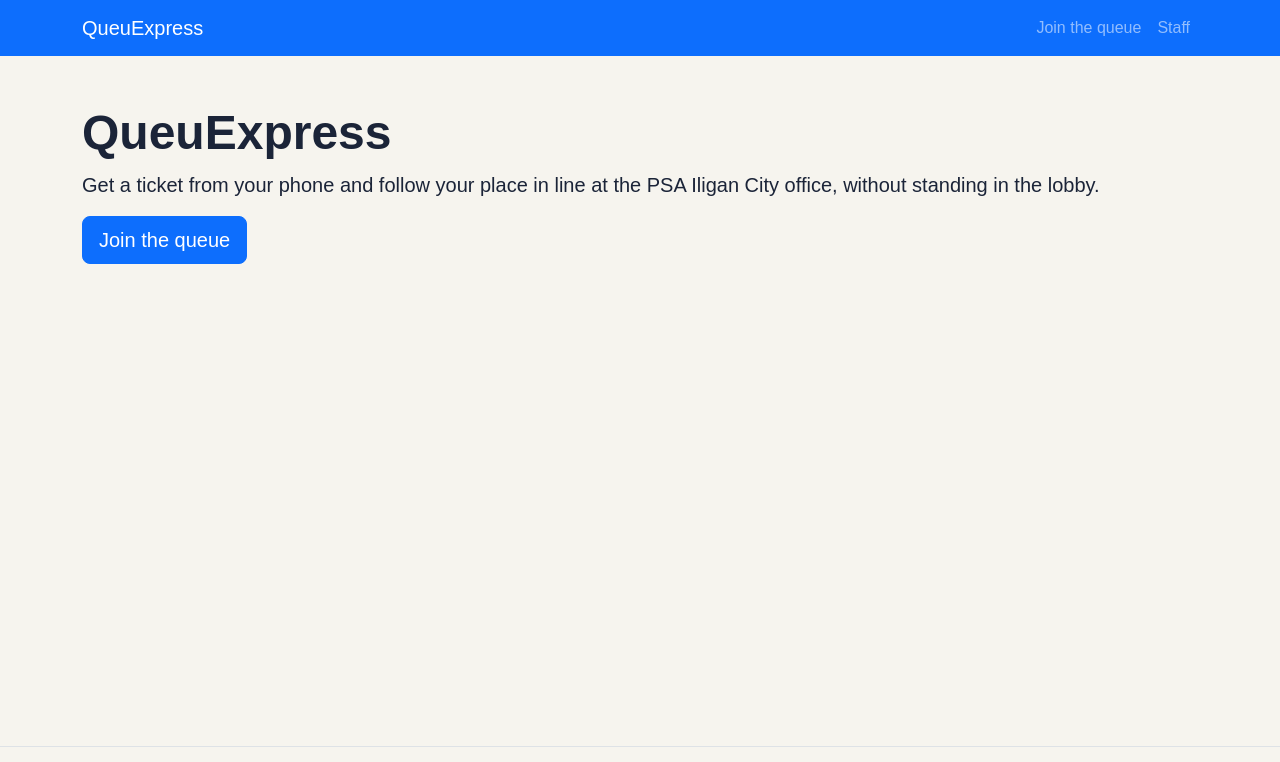
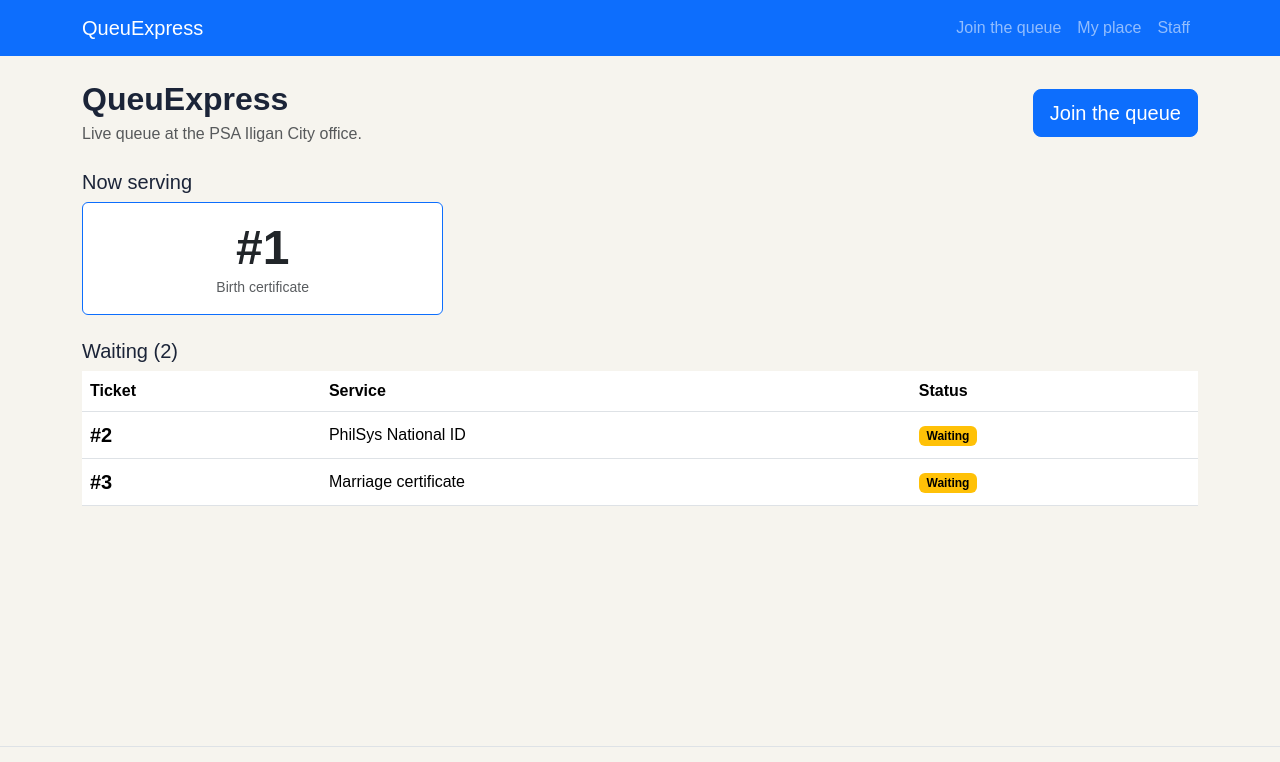
Before and after one commit to juliuszalsos/CCC181, a Flask app: page / in a window 1280 px wide. Shown: the top 762 px of the page. Run offline with Flask 3, Linux system fonts and the light colour scheme.

Commit message:
My Place page (#7)

```diff
--- a/app.py
+++ b/app.py
@@ -6,7 +6,7 @@ then open http://127.0.0.1:5000
 """
 import re
 
-from flask import Flask, abort, flash, redirect, render_template, request, url_for
+from flask import Flask, abort, flash, redirect, render_template, request, session, url_for
 
 app = Flask(__name__)
 app.secret_key = "dev-only-change-me"  # Week 11 moves this into an environment variable
@@ -29,29 +29,66 @@ TICKETS = [
 ]
 
 ACTIVE_STATUSES = ("waiting", "called")
-
+MINUTES_PER_TICKET = 5  # rough estimate for the approximate wait (FR-02)
 EMAIL_PATTERN = re.compile(r"[^@\s]+@[^@\s]+\.[^@\s]+")
-
-def service_names():
-    """Map service id -> service name for easy lookup in templates."""
-    return {s["id"]: s["name"] for s in SERVICES}
-
 
 def get_ticket(number):
     return next((t for t in TICKETS if t["number"] == number), None)
 
+@app.get("/my-place")
+def my_place():
+    number = session.get("ticket_id")
+    if number is not None and get_ticket(number):
+        return redirect(url_for("ticket", ticket_id=number))
+    session.pop("ticket_id", None)  # stale, e.g. the in-memory data was reset
+    return render_template("find.html", form={})
 
-def people_ahead(ticket):
-    """Count waiting tickets with a lower number than this one."""
-    return sum(
-        1 for t in TICKETS
-        if t["status"] == "waiting" and t["number"] < ticket["number"]
-    )
 
+@app.post("/my-place")
+def find_ticket():
+    raw = request.form.get("number", "").strip().lstrip("#")
+    t = get_ticket(int(raw)) if raw.isdigit() else None
+    if t is None:
+        flash("Please fix the highlighted field.", "danger")
+        return render_template(
+            "find.html",
+            form=request.form,
+            error="We couldn't find that ticket number. Check your ticket and try again.",
+        ), 404
+    session["ticket_id"] = t["number"]
+    return redirect(url_for("ticket", ticket_id=t["number"]))
+
+@app.get("/find")
+def find_form():
+    # Always shows the lookup form, even when a ticket is remembered.
+    return render_template("find.html", form={})
 
 @app.route("/")
 def index():
-    return render_template("index.html")
+    active = sorted(
+        (t for t in TICKETS if t["status"] in ACTIVE_STATUSES),
+        key=lambda t: t["number"],
+    )
+    called = [t for t in active if t["status"] == "called"]
+    waiting = [t for t in active if t["status"] == "waiting"]
+    services = {s["id"]: s["name"] for s in SERVICES}
+
+    mine = get_ticket(session.get("ticket_id"))
+    if mine and mine["status"] not in ACTIVE_STATUSES:
+        mine = None
+    my_ahead = None
+    if mine:
+        my_ahead = sum(
+            1 for x in TICKETS
+            if x["service_id"] == mine["service_id"]
+            and x["status"] == "waiting"
+            and x["number"] < mine["number"]
+        )
+    return render_template(
+        "index.html",
+        called=called, waiting=waiting, services=services,
+        mine=mine, my_ahead=my_ahead,
+    )
 
 
 @app.get("/join")
@@ -83,6 +120,7 @@ def join():
     number = TICKETS[-1]["number"] + 1 if TICKETS else 1
     TICKETS.append({"number": number, "name": name, "email": email,
                     "service_id": service_id, "status": "waiting"})
+    session["ticket_id"] = number
     flash(f"You joined the queue. Your ticket is #{number}.", "success")
     return redirect(url_for("ticket", ticket_id=number))
 
@@ -92,19 +130,45 @@ def staff_dashboard():
     return "Staff dashboard coming soon"
 
 
-@app.route("/queue/<int:ticket_id>")
+@app.get("/queue/<int:ticket_id>")
 def ticket(ticket_id):
     # <int:ticket_id> only matches numbers, so /queue/abc returns 404.
     t = get_ticket(ticket_id)
     if t is None:
         abort(404)
+    ahead = [
+        x for x in TICKETS
+        if x["service_id"] == t["service_id"]
+        and x["status"] == "waiting"
+        and x["number"] < t["number"]
+    ]
+    service = next(s for s in SERVICES if s["id"] == t["service_id"])
     return render_template(
         "ticket.html",
         ticket=t,
-        service_name=service_names()[t["service_id"]],
-        ahead=people_ahead(t),
+        service=service,
+        ahead=len(ahead),
+        wait_minutes=len(ahead) * MINUTES_PER_TICKET,
     )
 
+
+@app.post("/queue/<int:ticket_id>/leave")
+def leave(ticket_id):
+    t = get_ticket(ticket_id)
+    if t is None:
+        abort(404)
+    if t["status"] in ACTIVE_STATUSES:
+        t["status"] = "cancelled"
+        flash(f"You left the queue. Ticket #{t['number']} was cancelled.", "info")
+        return redirect(url_for("index"))
+    flash("That ticket is no longer in the queue.", "warning")
+    return redirect(url_for("ticket", ticket_id=ticket_id))
+    if t["status"] in ACTIVE_STATUSES:
+        t["status"] = "cancelled"
+    if session.get("ticket_id") == ticket_id:
+            session.pop("ticket_id")
+    flash(f"You left the queue. Ticket #{t['number']} was cancelled.", "info")
+    return redirect(url_for("index"))
 
 @app.route("/hello")
 def hello():
--- a/templates/base.html
+++ b/templates/base.html
@@ -23,8 +23,15 @@
         <ul class="navbar-nav ms-auto">
           <li class="nav-item">
             <a class="nav-link {% if request.endpoint in ('join_form', 'join') %}active{% endif %}"
-   {% if request.endpoint in ('join_form', 'join') %}aria-current="page"{% endif %}
+
+            {% if request.endpoint in ('join_form', 'join') %}aria-current="page"{% endif %}
    href="{{ url_for('join_form') }}">Join the queue</a>
+             <li class="nav-item">
+            <a class="nav-link {% if request.endpoint in ('my_place', 'find_form', 'find_ticket', 'ticket', 'leave') %}active{% endif %}"
+               {% if request.endpoint in ('my_place', 'find_form', 'find_ticket', 'ticket', 'leave') %}aria-current="page"{% endif %}
+               href="{{ url_for('my_place') }}">My place</a>
+          </li>
+
           </li>
           <li class="nav-item">
             <a class="nav-link {% if request.endpoint == 'staff_dashboard' %}active{% endif %}"
--- a/templates/index.html
+++ b/templates/index.html
@@ -1,12 +1,67 @@
 {% extends "base.html" %}
 
 {% block content %}
-  <div class="py-4 text-center text-md-start">
-    <h1 class="display-5 fw-bold">QueuExpress</h1>
-    <p class="lead">
-      Get a ticket from your phone and follow your place in line at the
-      PSA Iligan City office, without standing in the lobby.
-    </p>
-    <a class="btn btn-primary btn-lg" href="{{ url_for('join_form') }}">Join the queue</a>
+<div class="d-flex flex-column flex-md-row justify-content-between align-items-md-center gap-3 mb-4">
+  <div>
+    <h1 class="h2 fw-bold mb-1">QueuExpress</h1>
+    <p class="text-body-secondary mb-0">Live queue at the PSA Iligan City office.</p>
   </div>
+  <a class="btn btn-primary btn-lg" href="{{ url_for('join_form') }}">Join the queue</a>
+</div>
+
+{% if mine %}
+  <div class="alert alert-primary d-flex flex-column flex-md-row justify-content-between align-items-md-center gap-2" role="status">
+    <div>
+      <strong>Your ticket: #{{ mine.number }}</strong> · {{ services[mine.service_id] }} ·
+      {% if mine.status == 'called' %}It's your turn. Please go to the counter.
+      {% elif my_ahead == 0 %}You're next!
+      {% elif my_ahead == 1 %}1 person ahead of you
+      {% else %}{{ my_ahead }} people ahead of you
+      {% endif %}
+    </div>
+    <a class="btn btn-primary" href="{{ url_for('ticket', ticket_id=mine.number) }}">View my place</a>
+  </div>
+{% endif %}
+
+<h2 class="h5 mt-4">Now serving</h2>
+{% if called %}
+  <div class="row g-3 mb-4">
+    {% for t in called %}
+      <div class="col-6 col-md-4">
+        <div class="card text-center h-100 border-primary">
+          <div class="card-body">
+            <p class="display-5 fw-bold mb-0">#{{ t.number }}
+              {% if mine and t.number == mine.number %}<span class="badge text-bg-primary fs-6 align-middle">You</span>{% endif %}
+            </p>
+            <p class="small text-body-secondary mb-0">{{ services[t.service_id] }}</p>
+          </div>
+        </div>
+      </div>
+    {% endfor %}
+  </div>
+{% else %}
+  <p class="text-body-secondary mb-4">No ticket is being called right now.</p>
+{% endif %}
+
+<h2 class="h5">Waiting ({{ waiting|length }})</h2>
+<div class="table-responsive">
+  <table class="table align-middle">
+    <thead>
+      <tr><th scope="col">Ticket</th><th scope="col">Service</th><th scope="col">Status</th></tr>
+    </thead>
+    <tbody>
+      {% for t in waiting %}
+        <tr class="{% if mine and t.number == mine.number %}table-primary{% endif %}">
+          <th scope="row" class="fs-5">#{{ t.number }}
+            {% if mine and t.number == mine.number %}<span class="badge text-bg-primary">You</span>{% endif %}
+          </th>
+          <td>{{ services[t.service_id] }}</td>
+          <td><span class="badge text-bg-warning">Waiting</span></td>
+        </tr>
+      {% else %}
+        <tr><td colspan="3" class="text-body-secondary">No one is waiting.</td></tr>
+      {% endfor %}
+    </tbody>
+  </table>
+</div>
 {% endblock %}
```
Also changed, not shown: templates/find.html (added, +30 -0 lines), templates/ticket.html (+60 -5 lines).
